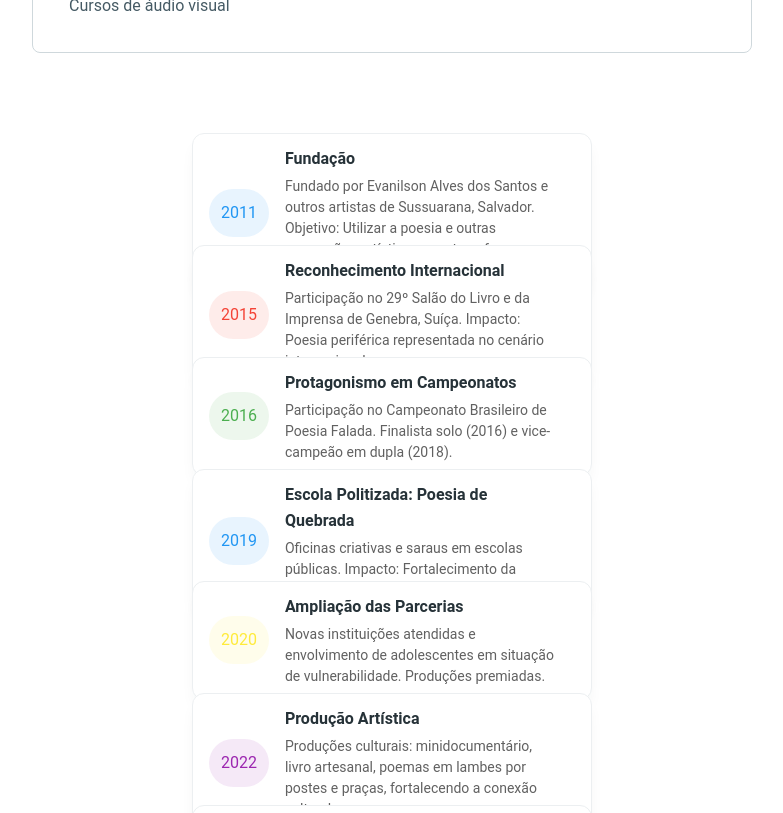
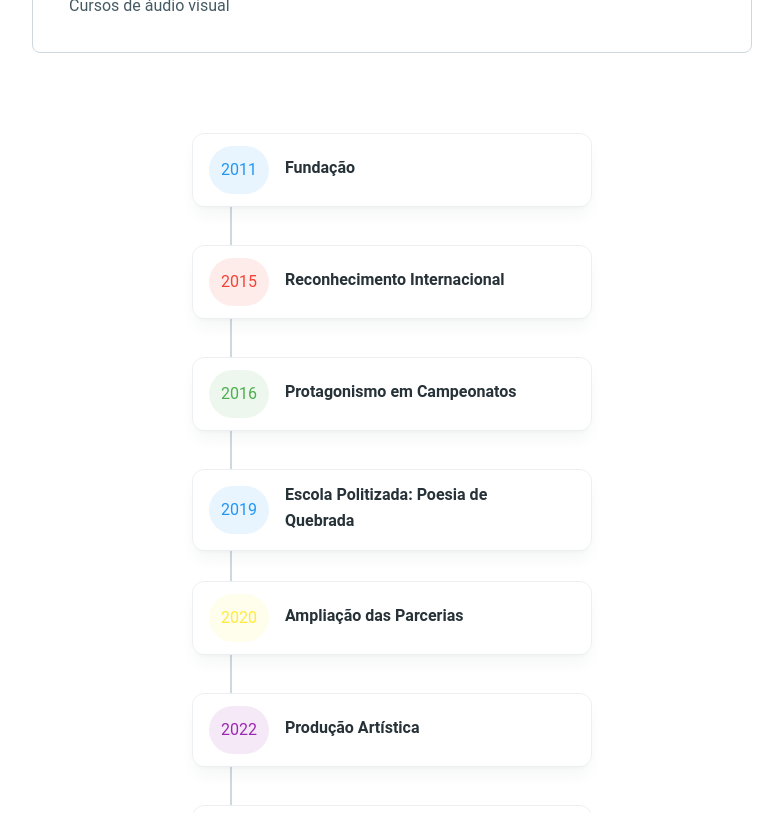
Before and after one commit to diegofranca92/move-potencias-site, a Next.js app: page / in a window 1280 px wide. Shown: the part 2280-3093 px from the top of the page, without its empty margins (248-1031 px from the left). Built offline with nearby package versions, Linux system fonts and the light colour scheme.

Commit message:
include description dynamic

```diff
--- a/src/components/Timeline.tsx
+++ b/src/components/Timeline.tsx
@@ -17,7 +17,7 @@ type TimelineEvent = {
 };
 
 
-const timelineData:TimelineEvent[] = [
+const timelineData: TimelineEvent[] = [
   {
     year: "2011",
     title: "Fundação",
@@ -88,23 +88,28 @@ export function MoveTimeline() {
   return (
     <div className="w-[25rem] mx-auto">
       <Timeline>
-        {timelineData.map((item, index) => (
-          <TimelineItem className="h-28" key={index}>
-            <TimelineConnector className="!w-[78px]" />
+        {timelineData.map((event, index) => (
+          <TimelineItem key={event.year} className="h-28 group">
+            {index < timelineData.length - 1 && (
+              <TimelineConnector className="!w-[78px]" />
+            )}
+
             <TimelineHeader className="relative rounded-xl border border-blue-gray-50 bg-white py-3 pl-4 pr-8 shadow-lg shadow-blue-gray-900/5">
-              <TimelineIcon className="p-3" variant="ghost" color={item.color}>
-                {item.year}
+              <TimelineIcon className="p-3" variant="ghost" color={event.color}>
+                {event.year}
               </TimelineIcon>
               <div className="flex flex-col gap-1">
                 <Typography variant="h6" color="blue-gray">
-                  {item.title}
+                  {event.title}
                 </Typography>
-                <Typography
-                  variant="small"
-                  color="gray"
-                  className="font-normal"
-                >
-                  {item.description}
+                <Typography variant="small" color="gray" className="font-normal">
+                  {event.date}
+                </Typography>
+              </div>
+              {/* Descrição oculta até o hover e aparece à direita */}
+              <div className="absolute top-1/2 right-full transform -translate-y-1/2 w-64 p-4 bg-gray-100 rounded-md opacity-0 group-hover:opacity-100 group-hover:w-72 group-hover:block transition-all duration-300">
+                <Typography variant="small" color="gray">
+                  {event.description}
                 </Typography>
               </div>
             </TimelineHeader>
```
